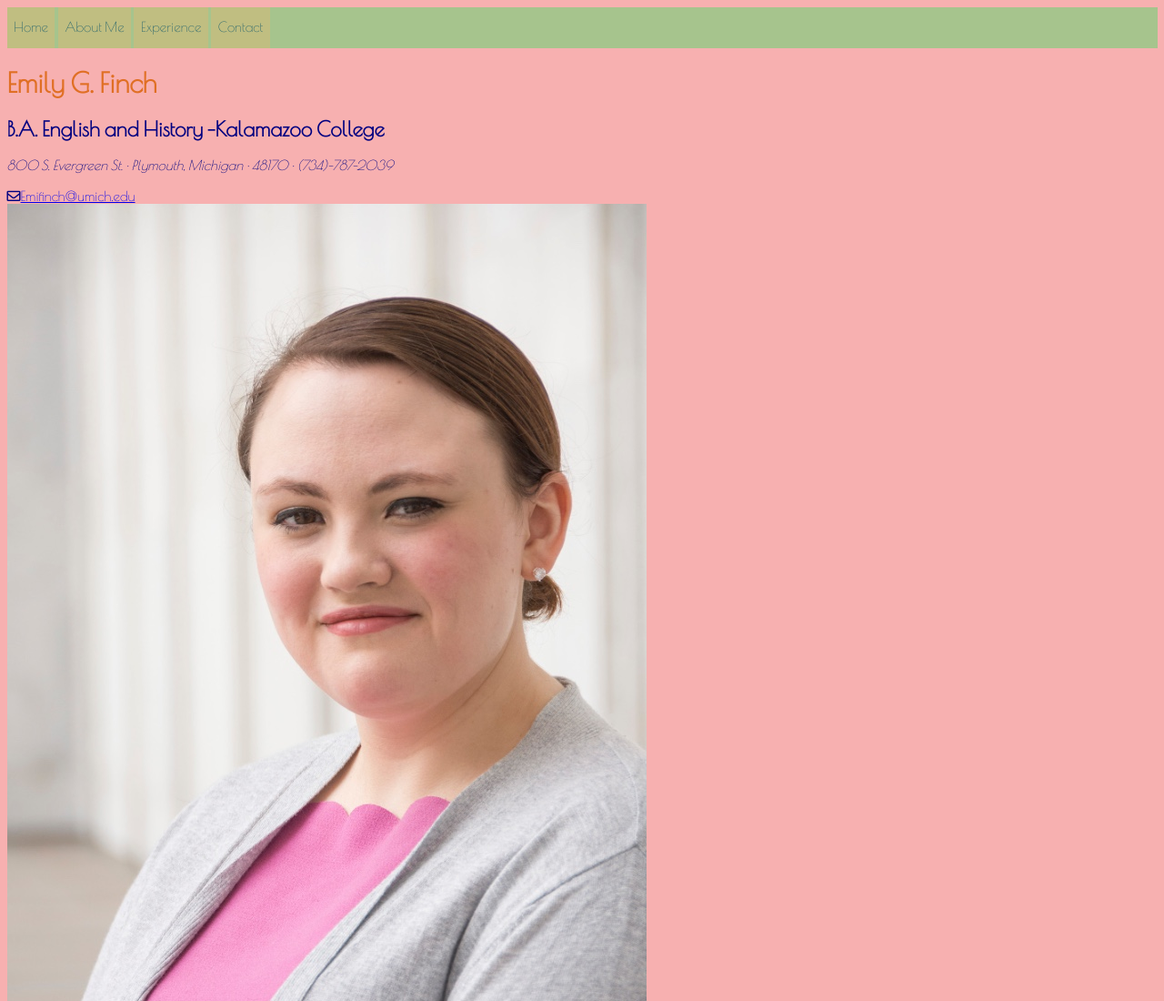
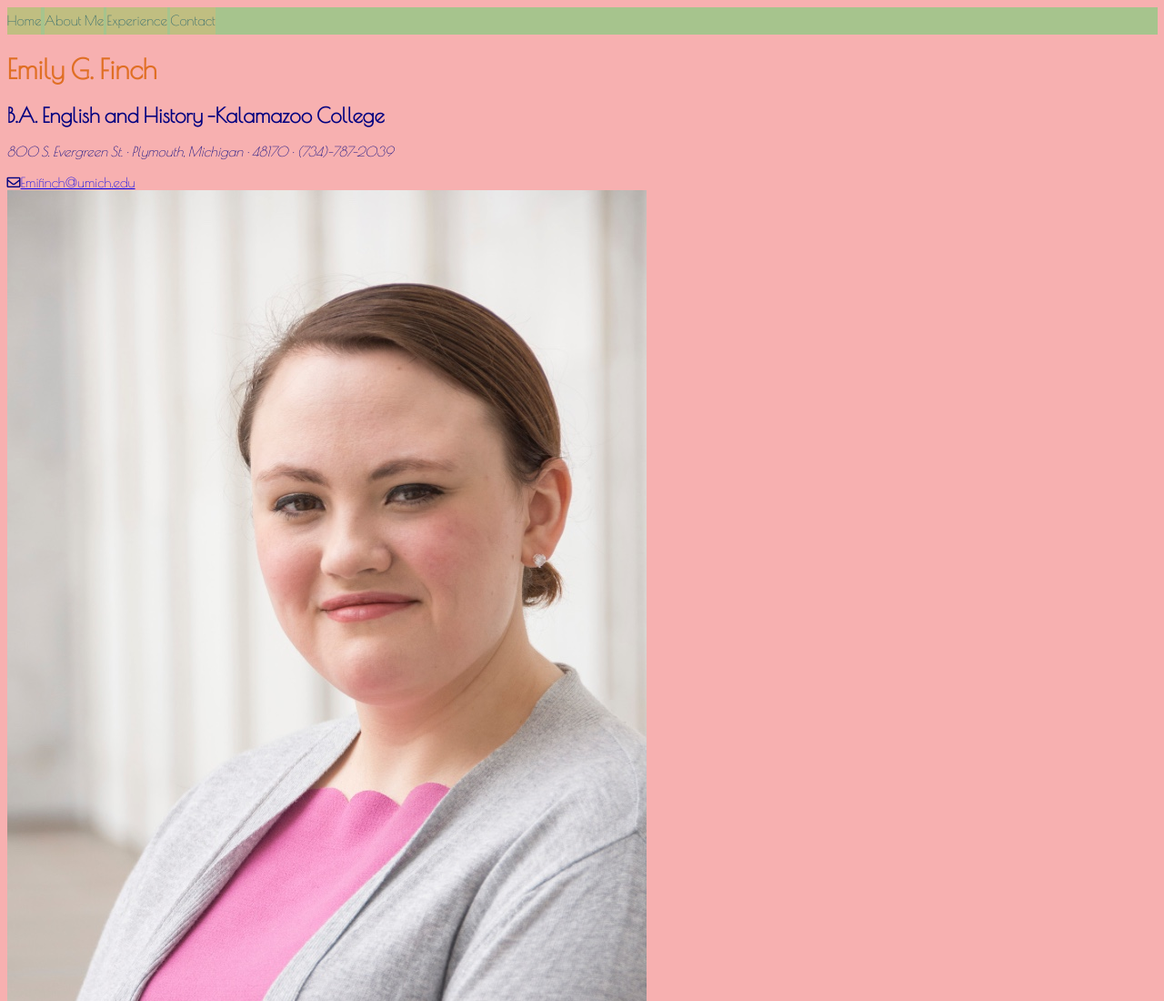
Before and after one commit to emifinch/css_assignment, a plain HTML site: page index.html in a window 1280 px wide. Shown: the top 1100 px of the page at 91% size. Drawn offline with nearby package versions, Linux system fonts and the light colour scheme.

Commit message:
paddington
bear

```diff
--- a/css/indcss.css
+++ b/css/indcss.css
@@ -18,7 +18,7 @@ nav > ul > li > a {
     background-color:#c0be81;
     display: block;
     line-height: 2em;
-    padding: 0.5em 0.5em;
+    padding:0;
     text-decoration: none;
 }
 
```
Also changed, not shown: index.html (+1 -1 lines).
